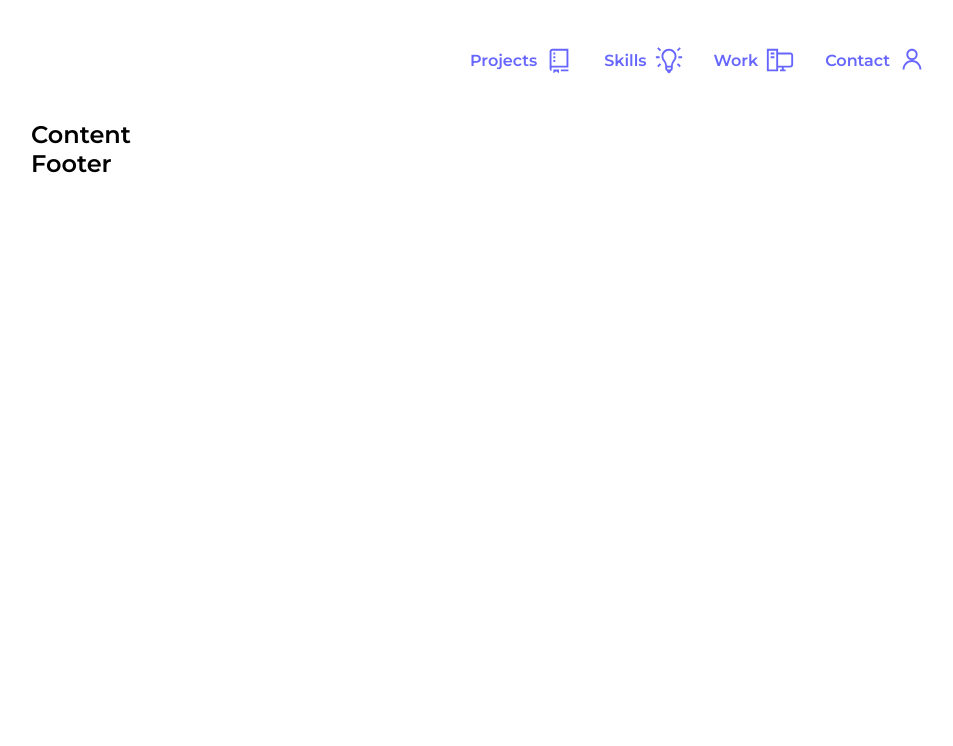
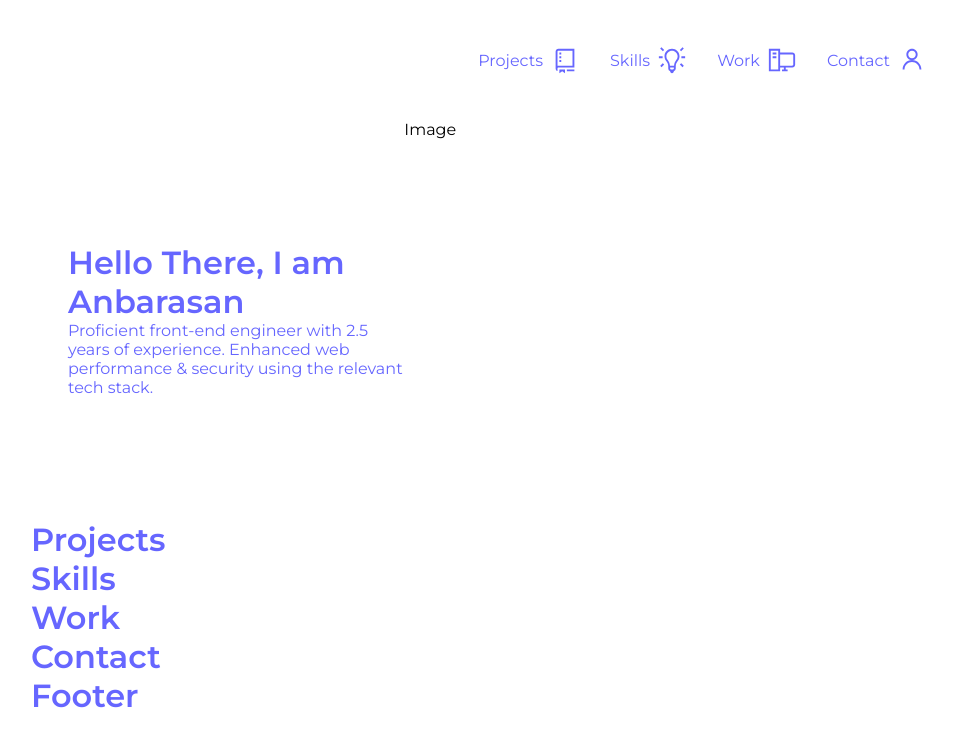
Before and after one commit to AnbarasanJ24/Personal-Portfolio, a React (Create React App) app: page / in a window 1280 px wide. Shown: the top 746 px of the page, without its empty margins (161-1114 px from the left). Built offline with nearby package versions, Linux system fonts and the light colour scheme.

Commit message:
Added About me section

```diff
--- /dev/null
+++ b/src/components/content/about/about.css
@@ -0,0 +1,29 @@
+.about {
+    display: grid;
+    grid-template-columns: repeat(12, 1fr);
+    height: 50vh;
+}
+
+.about-me {
+    grid-column: 1 / 6;
+    display: grid;
+    justify-content: center;
+    align-content: center;
+    padding-left: 37px;
+}
+
+.profile_image {
+    grid-column: 6/ -1;
+}
+
+h1 {
+    font-size: 2rem;
+    color: #6666ff;
+    font-weight: 600
+}
+
+h4 {
+    font-size: 1rem;
+    color: #6666ff;
+    font-weight: 400;
+}
--- /dev/null
+++ b/src/components/content/about/index.js
@@ -0,0 +1,22 @@
+import React from "react";
+import './about.css';
+
+const About = () => {
+    return (
+        <div className="about">
+            <div className="about-me">
+                <h1>Hello There, I am Anbarasan
+                </h1>
+                <h4>
+                    Proficient front-end engineer with 2.5 years of experience.
+                    Enhanced web performance & security using the relevant tech stack.
+                </h4>
+            </div>
+            <div className="profile_image">
+                Image
+            </div>
+        </div>
+    )
+}
+
+export default About
--- /dev/null
+++ b/src/components/content/contact/index.js
@@ -0,0 +1,11 @@
+import React from "react"
+
+const Contact = () => {
+    return (
+        <div>
+            <h1>Contact</h1>
+        </div>
+    )
+}
+
+export default Contact
--- a/src/components/content/index.js
+++ b/src/components/content/index.js
@@ -1,11 +1,30 @@
 import React from "react";
+import About from "./about";
+import Contact from "./contact";
 import './content.css';
+import Projects from "./projects";
+import Skills from "./skills";
+import Work from "./work";
 
 const Content = () => {
     return (
-        <section>
-            <h1>Content</h1>
-        </section>
+        <main className="main">
+            <section id="about">
+                <About />
+            </section>
+            <section id="project">
+                <Projects />
+            </section>
+            <section id="skills">
+                <Skills />
+            </section>
+            <section id="work">
+                <Work />
+            </section>
+            <section id="contact">
+                <Contact />
+            </section>
+        </main>
     )
 }
 
--- /dev/null
+++ b/src/components/content/projects/index.js
@@ -0,0 +1,11 @@
+import React from "react"
+
+const Projects = () => {
+    return (
+        <div>
+            <h1>Projects</h1>
+        </div>
+    )
+}
+
+export default Projects
--- /dev/null
+++ b/src/components/content/skills/index.js
@@ -0,0 +1,11 @@
+import React from "react"
+
+const Skills = () => {
+    return (
+        <div>
+            <h1>Skills</h1>
+        </div>
+    )
+}
+
+export default Skills
--- /dev/null
+++ b/src/components/content/work/index.js
@@ -0,0 +1,9 @@
+const Work = () => {
+    return (
+        <div>
+            <h1>Work</h1>
+        </div>
+    )
+}
+
+export default Work
```
